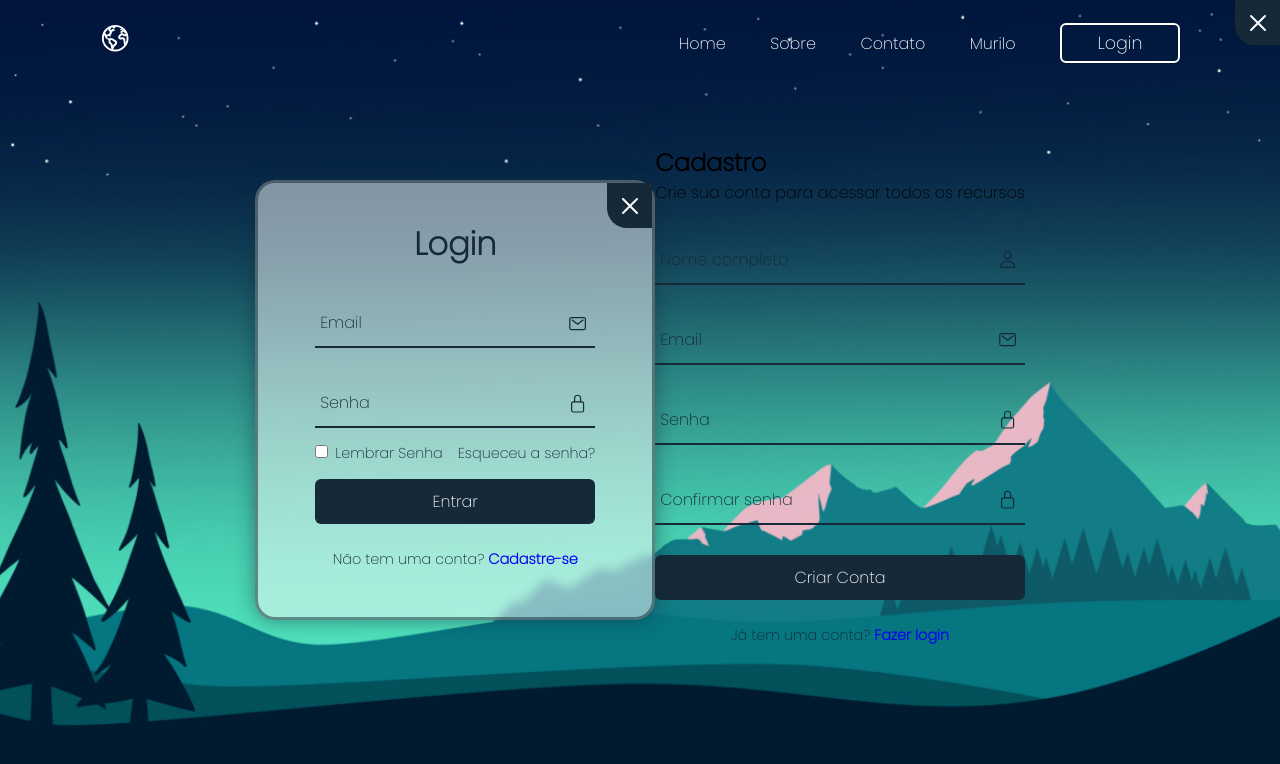
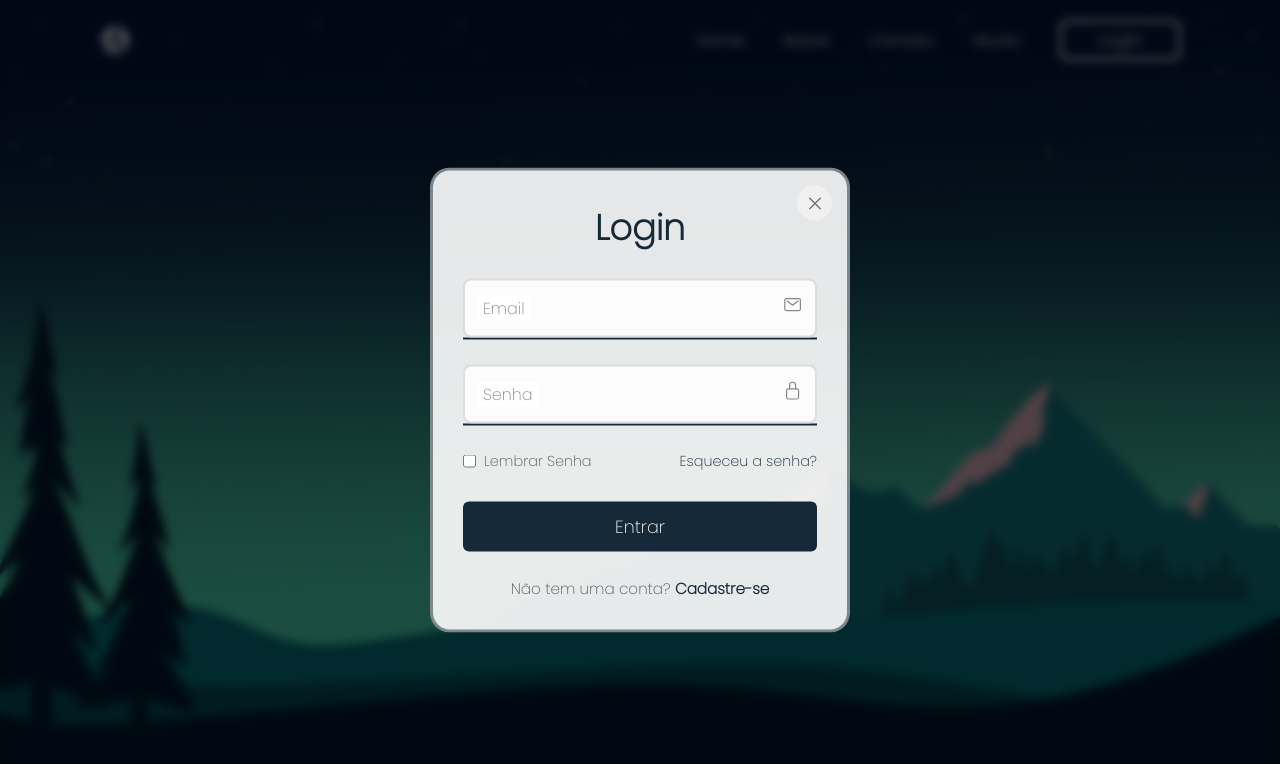
Before and after one commit to MuriloMFV/TelaLogin, a plain HTML site: page index.html in a window 1280 px wide. Both pictures are taken after a click on the button "Login". Drawn offline with nearby package versions, Linux system fonts and the light colour scheme; a web font is replaced by a local one.

Commit message:
Update style.css 2025

```diff
--- a/style.css
+++ b/style.css
@@ -1,19 +1,12 @@
-
 @import url('https://fonts.googleapis.com/css2?family=Darumadrop+One&family=Instrument+Serif&family=Poppins:wght@100;200&family=Roboto:wght@300&display=swap');
-
-
-
-
-*{
-
+        * {
             margin: 0;
             padding: 0;
             box-sizing: border-box;
-    font-family: 'poppins' , sans-serif;
-
+            font-family: 'Poppins', sans-serif;
         }
 
-body{
+    body {
     display: flex;
      justify-content: center;
     align-items: center;
@@ -21,10 +14,21 @@ body{
     background: url(mianimg2.jpg);
     background-size: cover;
     background-position: center;
-
+    position: relative;
         }
 
-header{
+        body::before {
+            content: '';
+            position: absolute;
+            top: 0;
+            left: 0;
+            width: 100%;
+            height: 100%;
+            background: rgba(0, 0, 0, 0.3);
+            z-index: -1;
+        }
+
+        header {
     position: fixed;
     top: 0;
     left: 0;
@@ -37,23 +41,36 @@ header{
     z-index: 99;
 }
 
-.logo{
+        .logo {
             font-size: 1.9em;
             color: #fff;
             user-select: none;
+            display: flex;
+            align-items: center;
         }
 
-.Menu a{
+        .logo ion-icon {
+            margin-right: 10px;
+        }
+
+        .Menu {
+            display: flex;
+            align-items: center;
+        }
+
+        .Menu a {
             position: relative;
             color: #fff;
             text-decoration: none;
             font-size: 1em;
             font-weight: 500;
             margin-left: 40px;
-
+            transition: color 0.3s;
         }
 
-.botão-login{
+
+
+        .botão-login {
             width: 120px;
             height: 40px;
             background: transparent;
@@ -65,16 +82,15 @@ header{
             color: #fff;
             font-weight: 500;
             margin-left: 40px;
-    transition: .5s;
+            transition: all 0.3s;
         }
 
-.botão-login:hover{
+        .botão-login:hover {
             background: #fff;
-    color: #000;
-
+            color: #1e3c72;
         }
 
-.Menu a::after{
+        .Menu a::after {
             content: '';
             position: absolute;
             left: 0;
@@ -85,168 +101,291 @@ header{
             border-radius: 5px;
             transform: scaleX(0);
             transform-origin: right;
-
-    transition: transform .5s;
+            transition: transform 0.3s;
         }
 
-.Menu a:hover:after{
+        .Menu a:hover:after {
             transform-origin: left;
             transform: scaleX(1);
-    transition: transform .5s;
-
         }
 
-.telalogin{
-    position:relative;
-    width: 400px;
-    height: 440px;
-    background:     rgba(255, 255, 255, 0.5);
+        .overlay {
+            position: fixed;
+            top: 0;
+            left: 0;
+            width: 100%;
+            height: 100%;
+            background: rgba(0, 0, 0, 0.5);
+            backdrop-filter: blur(5px);
+            z-index: 100;
+            display: none;
+        }
+
+        .telalogin {
+            position: fixed;
+            top: 50%;
+            left: 50%;
+            transform: translate(-50%, -50%);
+            width: 420px;
+            background: rgba(255, 255, 255, 0.9);
     border: 3px solid rgba(20, 38, 48, 0.5);
     border-radius: 20px;
-    backdrop-filter: blur(5px);
-    box-shadow: 0 0 20px rgba(13, 41, 58, 0.5);
-    display: flex;
-    justify-content: center;
-    align-items: center;
-
-
-
+            z-index: 101;
+            opacity: 0;
+            visibility: hidden;
+            transition: opacity 0.3s, visibility 0.3s;
+            overflow: hidden;
+            padding: 30px;
         }
 
-.telalogin h2 {
-    font-size: 2em;
+        .telalogin.active {
+            opacity: 1;
+            visibility: visible;
+        }
+
+        .telacadastro {
+            position: fixed;
+            top: 50%;
+            left: 50%;
+            transform: translate(-50%, -50%);
+            width: 420px;
+            background: rgba(255, 255, 255, 0.95);
+            border-radius: 15px;
+            box-shadow: 0 15px 35px rgba(0, 0, 0, 0.3);
+            z-index: 101;
+            opacity: 0;
+            visibility: hidden;
+            transition: opacity 0.3s, visibility 0.3s;
+            overflow: hidden;
+            padding: 30px;
+        }
+
+        .telacadastro.active {
+            opacity: 1;
+            visibility: visible;
+        }
+
+        .form-header {
+            text-align: center;
+            margin-bottom: 25px;
+        }
+
+        .form-header h2 {
+            font-size: 2.2em;
             color: #162938;
-    text-align: center;
+            margin-bottom: 10px;
+        }
+
+        .form-header p {
+            color: #666;
+            font-size: 1em;
         }
 
         .input-box {
             position: relative;
+            margin: 25px 0;
+            border-bottom: 2px solid #162938;
+        }
+
+        .input-box input {
             width: 100%;
-    height: 50px;
-    border-bottom: 2px solid #162938;
-    margin: 30px 0;
+            padding: 15px 45px 15px 15px;
+            border: 2px solid #ddd;
+            border-radius: 8px;
+            outline: none;
+            font-size: 1em;
+            color: #333;
+            transition: border-color 0.3s;
+            background-color: rgba(255, 255, 255, 0.9);
         }
+
+
 
         .input-box label {
             position: absolute;
             top: 50%;
-    left: 5px;
+            left: 15px;
             transform: translateY(-50%);
             font-size: 1em;
-    color: #162938;
-    font-weight: 500;
+            color: #888;
             pointer-events: none;
-    transition: .5s;
+            transition: 0.3s;
+            background:rgba(255, 255, 255, 0.9);
+            padding: 0 5px;
         }
 
-.input-box .input1:focus~label{
-    top: -5px;
-
+        .input-box input:focus + label,
+        .input-box input:not(:placeholder-shown) + label {
+            top: 0;
+            font-size: 0.85em;
+            color: #162938;
         }
 
-.input-box .input1:valid~label{
-    top: -5px;
-
+        .input-box .icone {
+            position: absolute;
+            right: 15px;
+            top: 50%;
+            transform: translateY(-50%);
+            font-size: 1.2em;
+            color: #888;
         }
 
-.input-box .input2:focus~label{
-    top: -5px;
-
+        .input-box input:focus ~ .icone {
+            color: #162938;
         }
 
-.input-box .input2:valid~label{
-    top: -5px;
-
+        .lembrar {
+            display: flex;
+            justify-content: space-between;
+            align-items: center;
+            margin: 20px 0;
+            font-size: 0.9em;
         }
 
-.input-box input {
-    width: 100%;
-    height: 100%;
-    background: transparent;
-    border: none;
-    outline: none;
+        .lembrar label {
+            display: flex;
+            align-items: center;
+            color: #555;
+            cursor: pointer;
         }
 
-.icone {
-    position: absolute;
-    right: 8px;
-    font-size: 1.2em;
-    color: #162938;
-    line-height: 57px;
+        .lembrar input {
+            margin-right: 8px;
+            accent-color: #162938;
         }
 
-.lembrar{
-    font-size: .9em;
+        .lembrar a {
             color: #162938;
-    font-weight: 500;
-    margin: -15px 0 15px;
-    display: flex;
-    justify-content: space-between;
-    gap: 15px;
-
+            text-decoration: none;
+            transition: color 0.3s;
         }
 
-
-.lembrar label input{
-    accent-color: #162938;
-    margin-right: 3px;
+        .lembrar a:hover {
+            text-decoration: underline;
         }
 
-.lembrar a{
-    color: #162938;
-    text-decoration: none;
-
-}
-
-.botão{
+        .botão {
             width: 100%;
-    height: 45px;
+            height: 50px;
             background-color: #162938;
             border: none;
             outline: none;
             border-radius: 6px;
             cursor: pointer;
-    font-size: 1em;
+            font-size: 1.1em;
             color: #fff;
             font-weight: 500;
+            transition: transform 0.3s, box-shadow 0.3s;
+            margin-top: 10px;
         }
 
-.cadastro{
-    font-size: .9em;
-    color: #162938;
-    text-align: center;
-    font-family: 500;
-    margin: 25px 0 10px;
-
+        .botão:hover {
+            transform: translateY(-3px);
+            box-shadow: 0 5px 15px rgba(0, 0, 0, 0.2);
         }
 
-.cadastro a{
+        .cadastro {
+            text-align: center;
+            margin-top: 25px;
+            color: #555;
+            font-size: 0.95em;
+        }
 
+        .cadastro a {
+            color: #162938;
             text-decoration: none;
             font-weight: 600;
+            transition: color 0.3s;
+            cursor: pointer;
         }
 
-.cadastro a:hover{
-    color: #162938;
+        .cadastro a:hover {
             text-decoration: underline;
-    font-weight: 600;
         }
 
-
-.fechar{
+        .fechar {
             position: absolute;
-    top: 0;
-    right: 0;
-    width: 45px;
-    height: 45px;
-    background: #162938;
-    font-size: 2em;
-    color: #fff;
+            top: 15px;
+            right: 15px;
+            width: 35px;
+            height: 35px;
+            background: #f0f0f0;
+            border-radius: 50%;
             display: flex;
             justify-content: center;
             align-items: center;
-    border-bottom-left-radius: 20px;
             cursor: pointer;
-    transition: .5s;
+            transition: background 0.3s;
             z-index: 1;
         }
+
+        .fechar:hover {
+            background: #e0e0e0;
+        }
+
+        .fechar ion-icon {
+            color: #777;
+            font-size: 1.5em;
+        }
+
+        /* Responsividade */
+        @media (max-width: 768px) {
+            header {
+                padding: 15px 30px;
+            }
+
+            .Menu a {
+                margin-left: 20px;
+                font-size: 0.9em;
+            }
+
+            .telalogin, .telacadastro {
+                width: 90%;
+                max-width: 400px;
+                padding: 25px;
+            }
+
+            .botão-login {
+                width: 100px;
+                height: 35px;
+                font-size: 0.9em;
+                margin-left: 20px;
+            }
+        }
+
+        @media (max-width: 480px) {
+            header {
+                padding: 15px;
+                flex-direction: column;
+                gap: 15px;
+            }
+
+            .Menu {
+                width: 100%;
+                justify-content: center;
+                flex-wrap: wrap;
+                gap: 10px;
+            }
+
+            .Menu a {
+                margin-left: 0;
+                font-size: 0.85em;
+            }
+
+            .telalogin, .telacadastro {
+                width: 95%;
+                padding: 20px;
+            }
+
+            .form-header h2 {
+                font-size: 1.8em;
+            }
+
+            .input-box {
+                margin: 20px 0;
+            }
+
+            .input-box input {
+                padding: 12px 40px 12px 12px;
+            }
+        }
```
Lines whose indentation alone changed are shown as unchanged.
